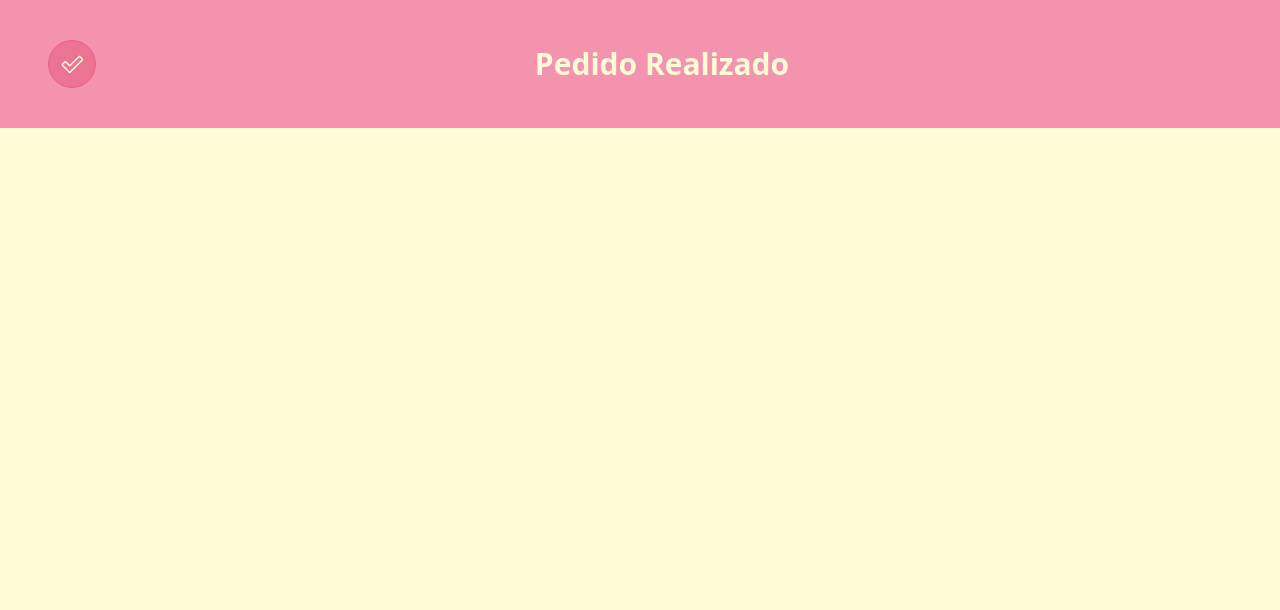
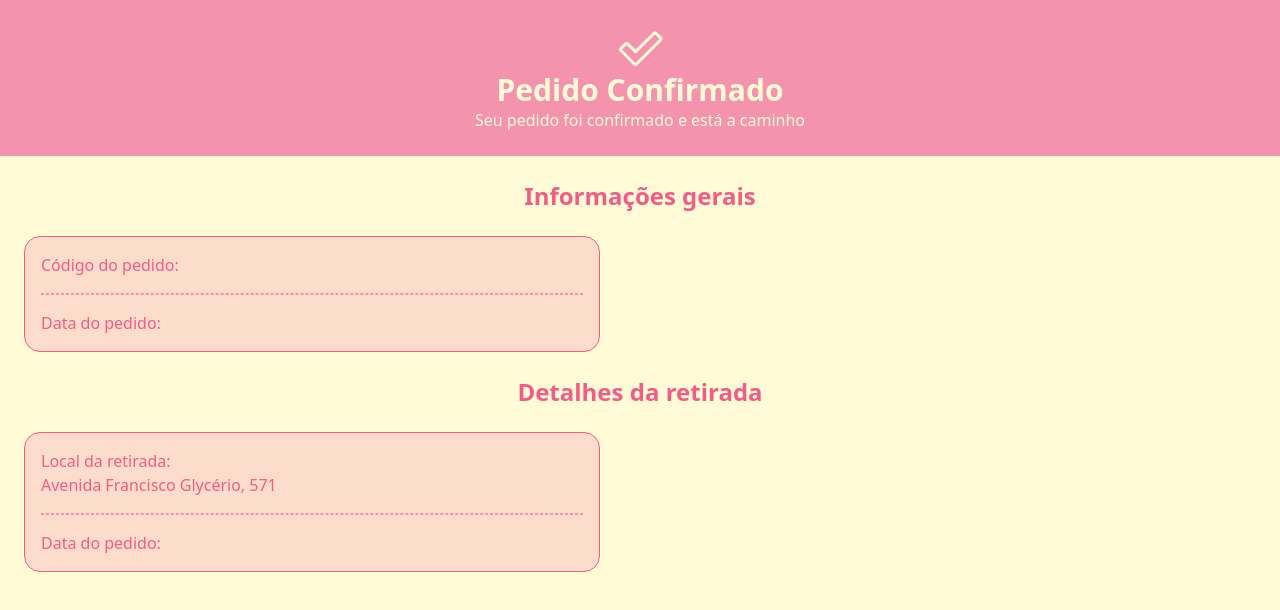
Before and after one commit to odutra-dev/projeto-5dsm, a Next.js app in the folder web/: page /pedidoRealizado in a window 1280 px wide. Shown: the top 610 px of the page. Built offline with nearby package versions, Linux system fonts and the light colour scheme.

Commit message:
feat(web): melhora a pagina de concluido

```diff
--- a/web/src/app/pedidoRealizado/page.tsx
+++ b/web/src/app/pedidoRealizado/page.tsx
@@ -1,12 +1,74 @@
 "use client";
-import Header from "@/components/Header";
+import Image from "next/image";
+
+import { usePedido } from "@/context/pedido";
 
 export const PedidoRealizado = () => {
+  const { pedido } = usePedido();
+
+  const usuario = localStorage.getItem("usuarioLogado");
+  const endereco = usuario?.endereco;
+
   return (
     <>
-      <Header icon="certo" title="Pedido Realizado" link="/" />
+      <header className="bg-primary py-6">
+        <div className="flex flex-col justify-between items-center px-6 md:px-12 h-full">
+          <Image
+            className="w-12 h-12"
+            src="/certo.svg"
+            alt="Geladinho Santista"
+            width={24}
+            height={24}
+          />
+          <h1 className="text-3xl font-bold text-secondary">
+            Pedido Confirmado
+          </h1>
+          <p className="text-secondary">
+            Seu pedido foi confirmado e está a caminho
+          </p>
+        </div>
+      </header>
 
-      <main className="mt-6 flex justify-center flex-col  px-6 w-full"></main>
+      <main className="mt-6 flex justify-center flex-col  px-6 w-full">
+        <h2 className="text-center font-bold text-primary-text text-2xl">
+          Informações gerais
+        </h2>
+        <div className="mt-6 w-full md:max-w-xl flex flex-col rounded-2xl justify-center bg-primary/30 border-1 border-primary-text p-4 gap-4">
+          <div className="text-primary-text flex justify-between">
+            <p>Código do pedido:</p>
+            <p>{pedido?.id}</p>
+          </div>
+          <hr className="w-full border-1 border-primary border-dashed" />
+          <div className="text-primary-text flex justify-between">
+            <p>Data do pedido:</p>
+            <p>{pedido?.data}</p>
+          </div>
+        </div>
+
+        <h2 className="text-center font-bold text-primary-text text-2xl mt-6">
+          Detalhes da{" "}
+          {pedido?.tipo_entrega === "Delivery" ? "entrega" : "retirada"}
+        </h2>
+
+        <div className="mt-6 w-full md:max-w-xl flex flex-col rounded-2xl justify-center bg-primary/30 border-1 border-primary-text p-4 gap-4">
+          <div className="text-primary-text flex justify-between flex-col">
+            <p>
+              Local da{" "}
+              {pedido?.tipo_entrega === "Delivery" ? "entrega" : "retirada"}:
+            </p>
+            <p>
+              {pedido?.tipo_entrega === "Delivery"
+                ? endereco.rua + ", " + endereco.numero
+                : "Avenida Francisco Glycério, 571"}
+            </p>
+          </div>
+          <hr className="w-full border-1 border-primary border-dashed" />
+          <div className="text-primary-text flex justify-between">
+            <p>Data do pedido:</p>
+            <p>{pedido?.data}</p>
+          </div>
+        </div>
+      </main>
     </>
   );
 };
```
